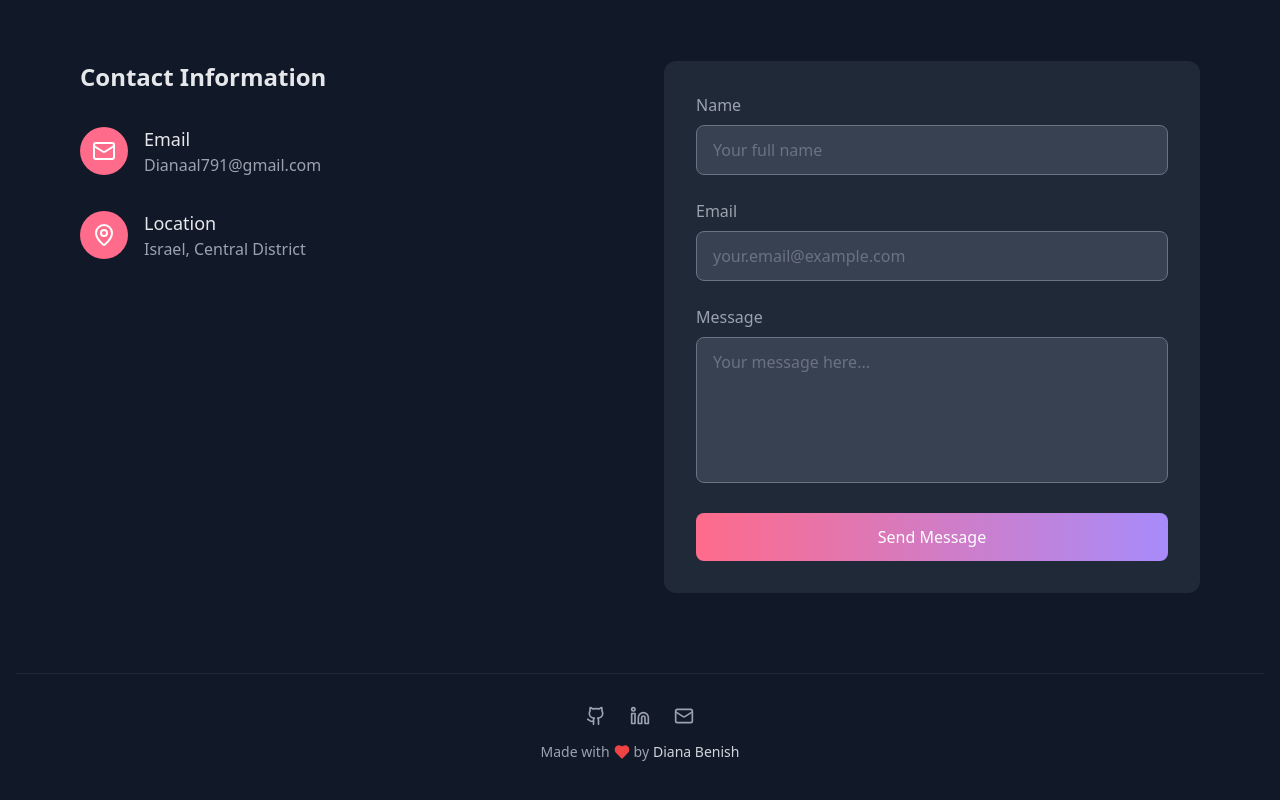
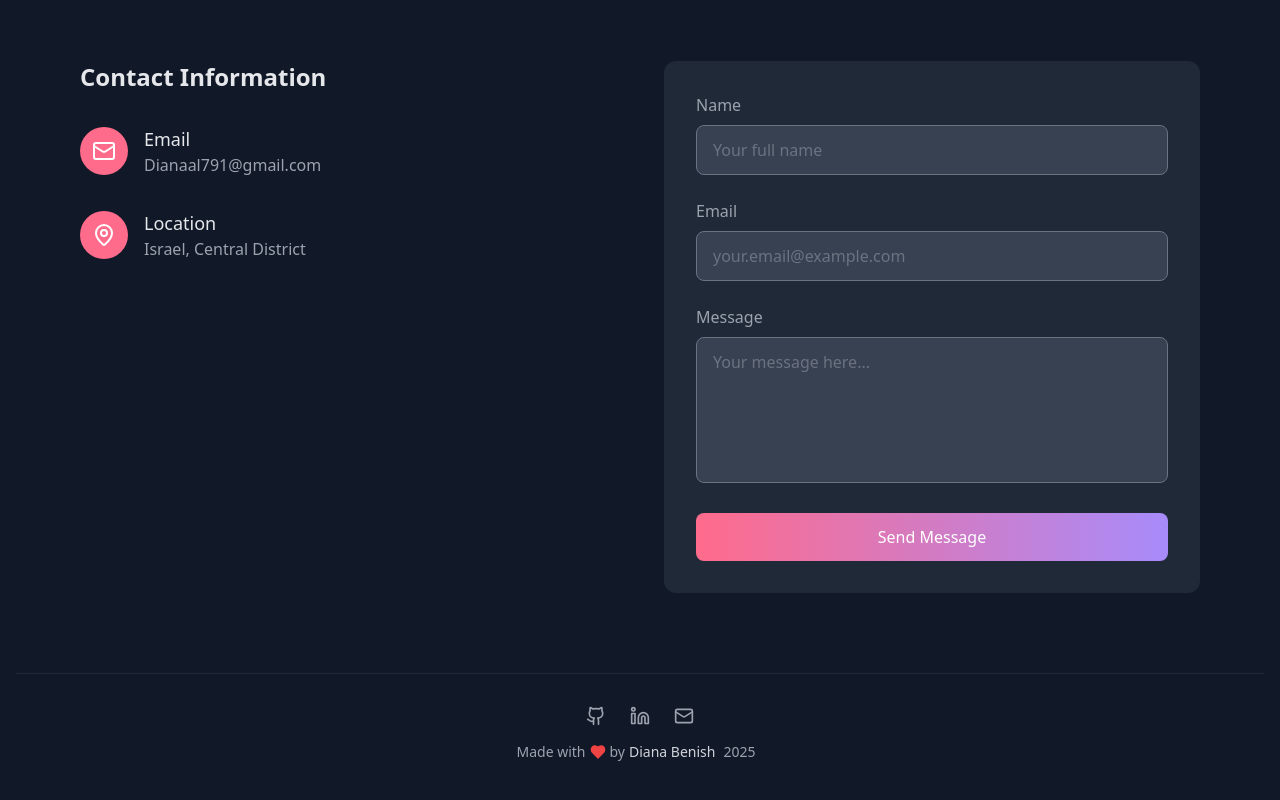
Before and after one commit to DIANABEnish/Diana-portfolio, a React (Vite) app: page / in a window 1280 px wide. Shown: the part 3021-3821 px from the top of the page. Built offline with nearby package versions, Linux system fonts and the light colour scheme.

Commit message:
Update Footer.tsx

```diff
--- a/src/components/Footer.tsx
+++ b/src/components/Footer.tsx
@@ -24,6 +24,7 @@ export default function Footer() {
           <Heart className="w-4 h-4 mx-1 text-red-500 fill-red-500" />
           <span>by</span>
           <span className="ml-1 text-gray-300">Diana Benish</span>
+          <span className="mx-2">{new Date().getFullYear()}</span>
         </p>
       </div>
     </footer>
```
